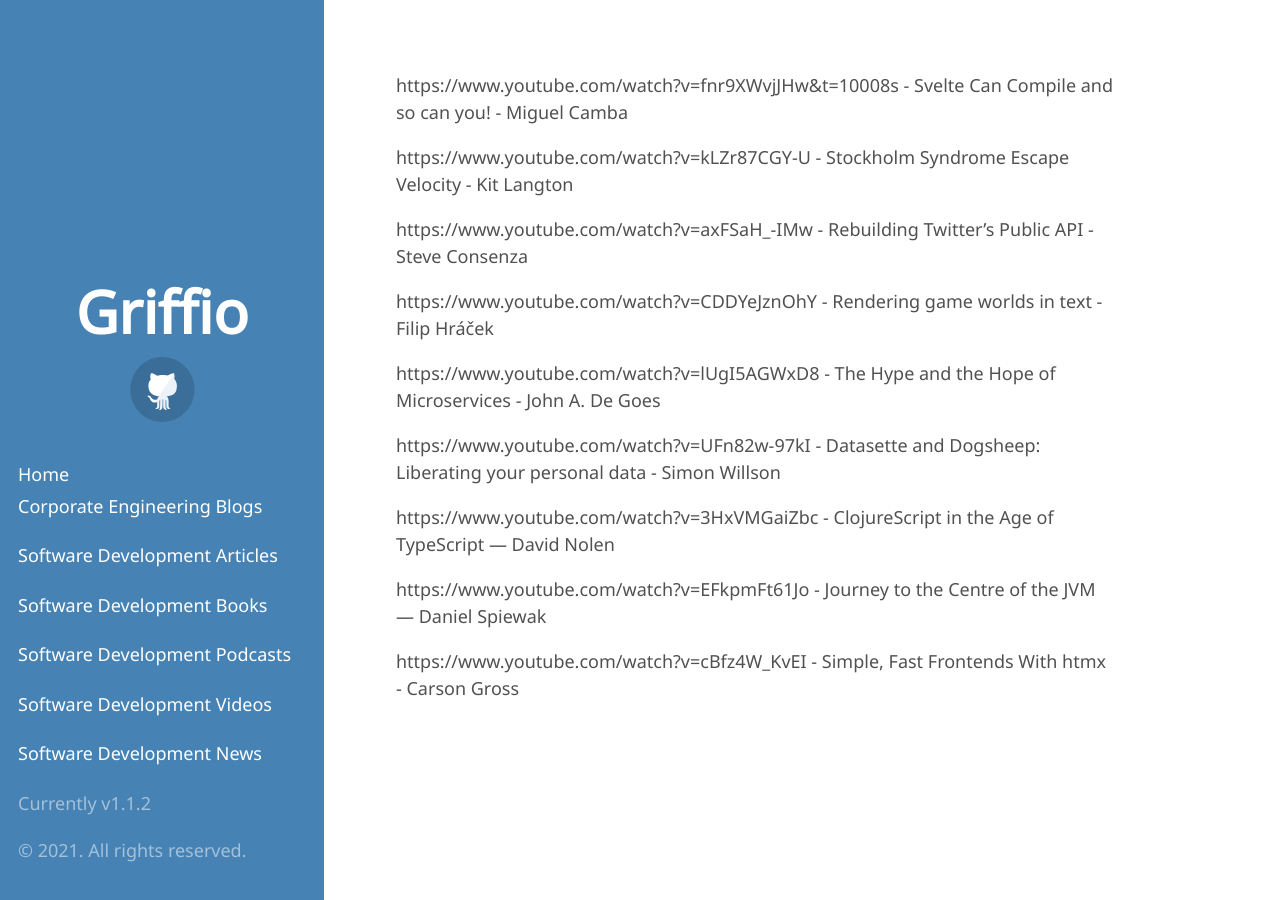
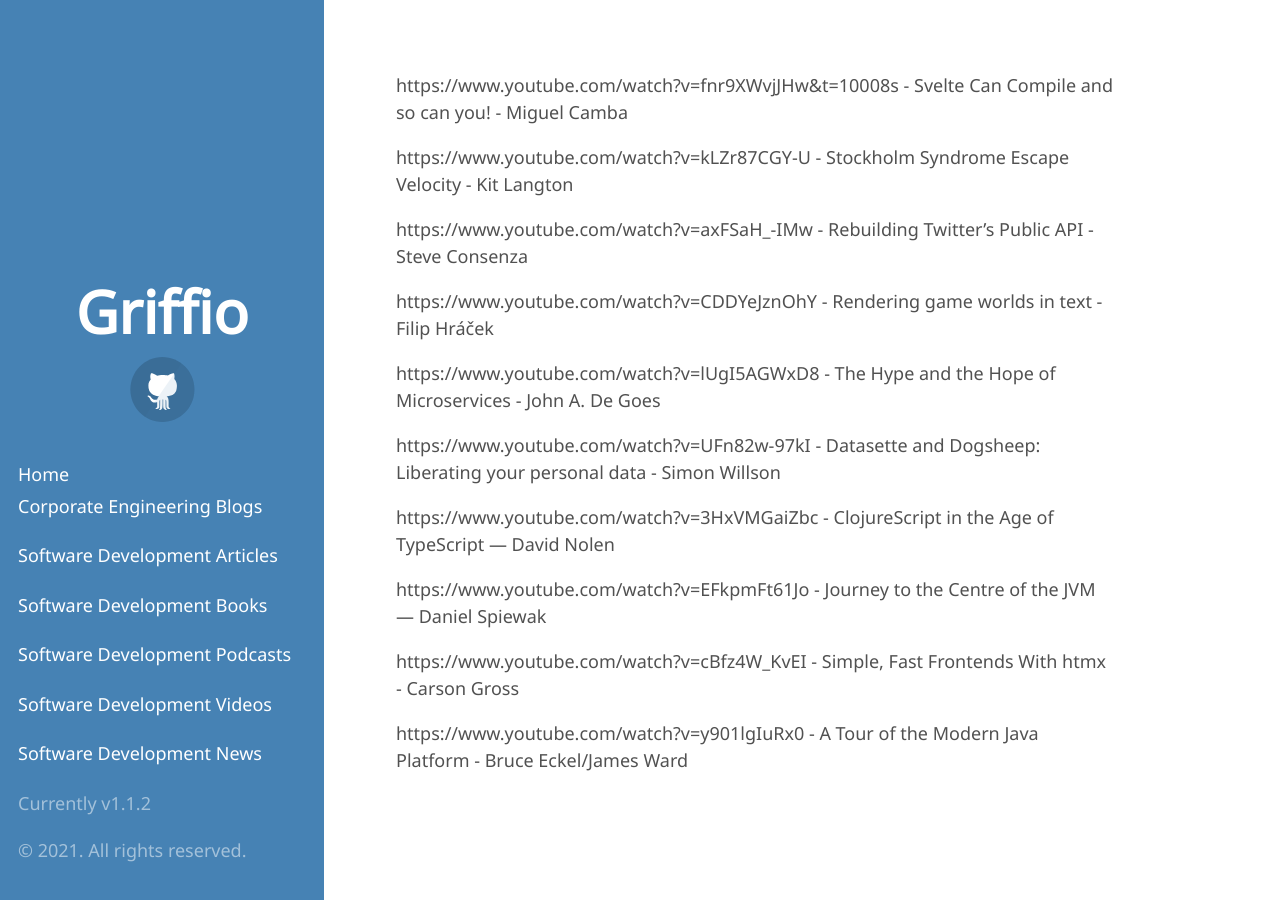
Before and after one commit to griffio/griffio.github.io, a Jekyll site: the page built from tech_talks_highlighted_2021.md, in a window 1280 px wide. Built offline with Jekyll 4.4.1, drawn with Linux system fonts in a browser that asks for light colours; some web fonts are replaced; our own code applies the rules of GitHub Pages for plain Markdown files.

Commit message:
Update tech_talks_highlighted_2021.md

```diff
--- a/tech_talks_highlighted_2021.md
+++ b/tech_talks_highlighted_2021.md
@@ -15,3 +15,5 @@
 https://www.youtube.com/watch?v=EFkpmFt61Jo - Journey to the Centre of the JVM — Daniel Spiewak
 
 https://www.youtube.com/watch?v=cBfz4W_KvEI - Simple, Fast Frontends With htmx - Carson Gross
+
+https://www.youtube.com/watch?v=y901lgIuRx0 - A Tour of the Modern Java Platform - Bruce Eckel/James Ward
```
